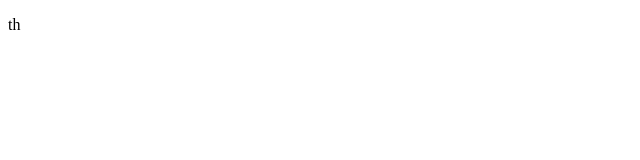
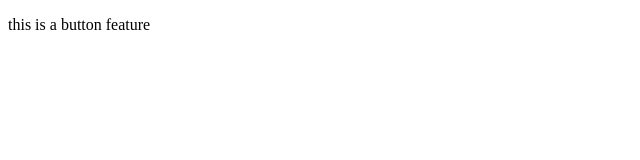
Before and after one commit to dpurai/mergeprac, a plain HTML site: page index.html in a window 1280 px wide. Shown: the whole page, without its empty margins (0-640 px from the left). Drawn offline with Linux system fonts and the light colour scheme.

```diff
--- a/index.html
+++ b/index.html
@@ -6,6 +6,6 @@
     <title>mergepractise</title>
 </head>
 <body>
-    <p>th</p>
+    <p>this is a button feature</p>
 </body>
 </html>
```
